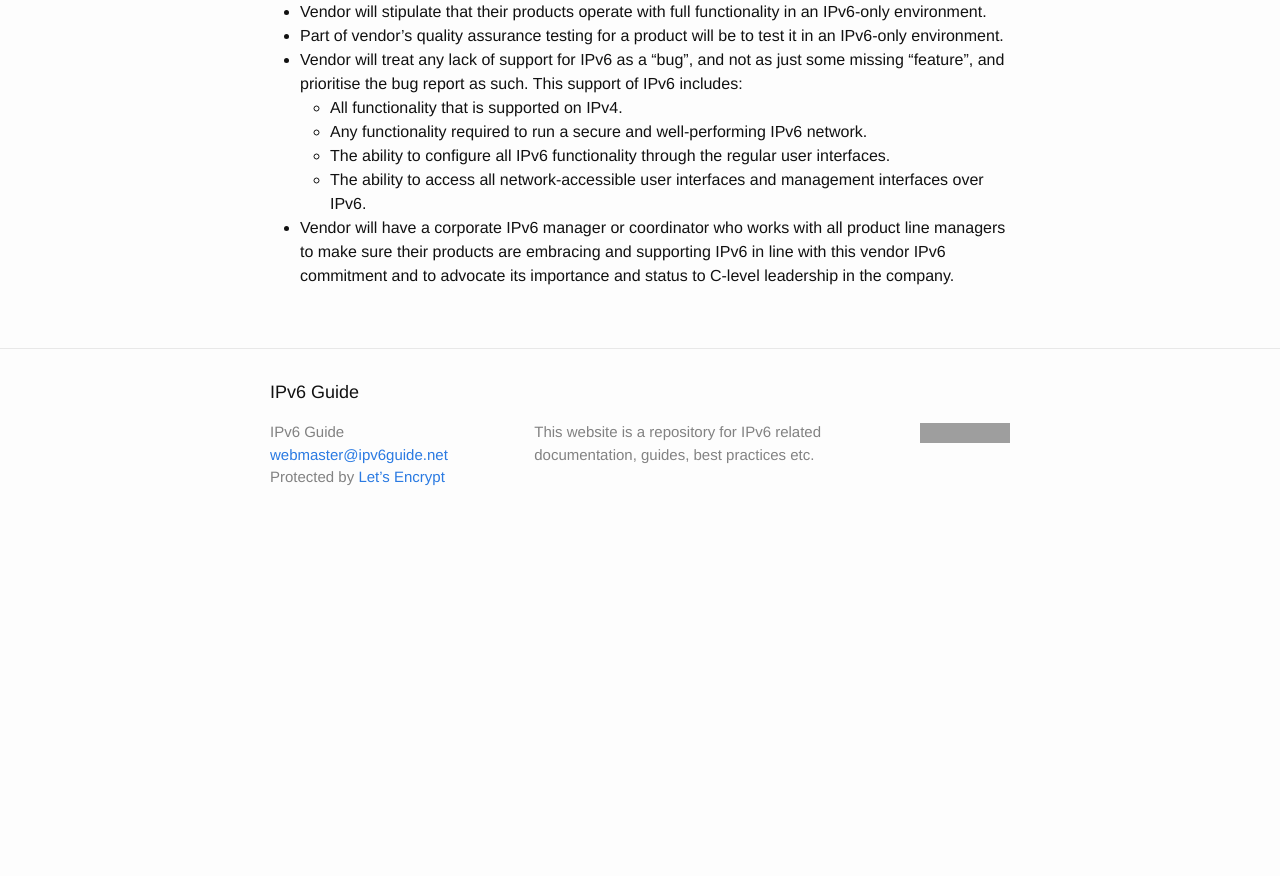
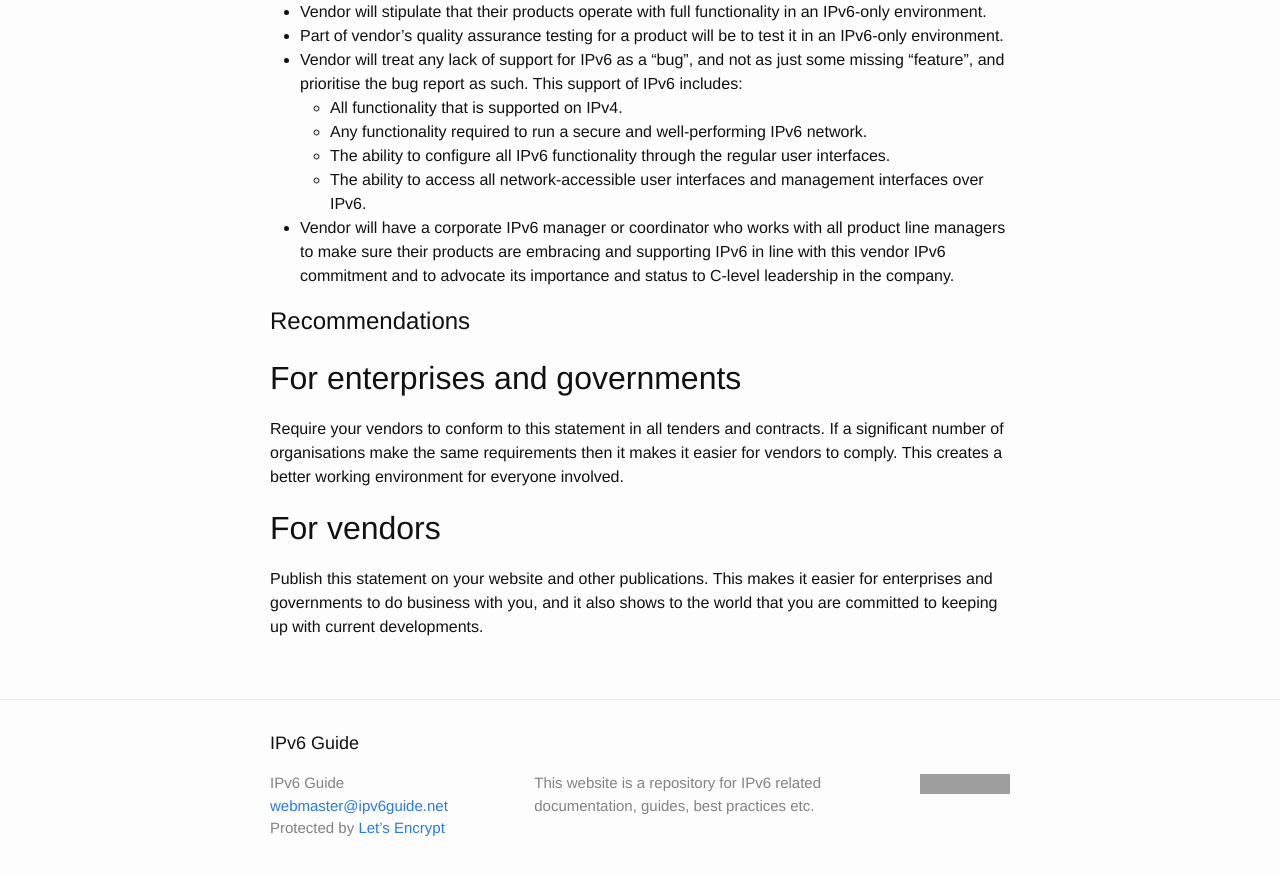
Before and after one commit to ipv6guide/ipv6guide.github.io, a Jekyll site: the page built from enterprise/preparations/vendor_commitment.md, in a window 1280 px wide and 900 px high, scrolled down 1349 px. Shown: the top 876 px of the window. Built offline with Jekyll 4.4.1, drawn with Linux system fonts in a browser that asks for light colours; before the commit the page ends 1898 px from its top, so only the background shows below that; grey boxes are pictures that could not be loaded.

Commit message:
Add recommendations

```diff
--- a/enterprise/preparations/vendor_commitment.md
+++ b/enterprise/preparations/vendor_commitment.md
@@ -82,3 +82,20 @@ The vendor agrees, in writing, to the following:
   product line managers to make sure their products are embracing and supporting
   IPv6 in line with this vendor IPv6 commitment and to advocate its importance
   and status to C-level leadership in the company.
+
+Recommendations
+===============
+
+For enterprises and governments
+-------------------------------
+Require your vendors to conform to this statement in all tenders and contracts.
+If a significant number of organisations make the same requirements then it
+makes it easier for vendors to comply. This creates a better working environment
+for everyone involved.
+
+For vendors
+-----------
+Publish this statement on your website and other publications. This makes it
+easier for enterprises and governments to do business with you, and it also
+shows to the world that you are committed to keeping up with current
+developments.
```
